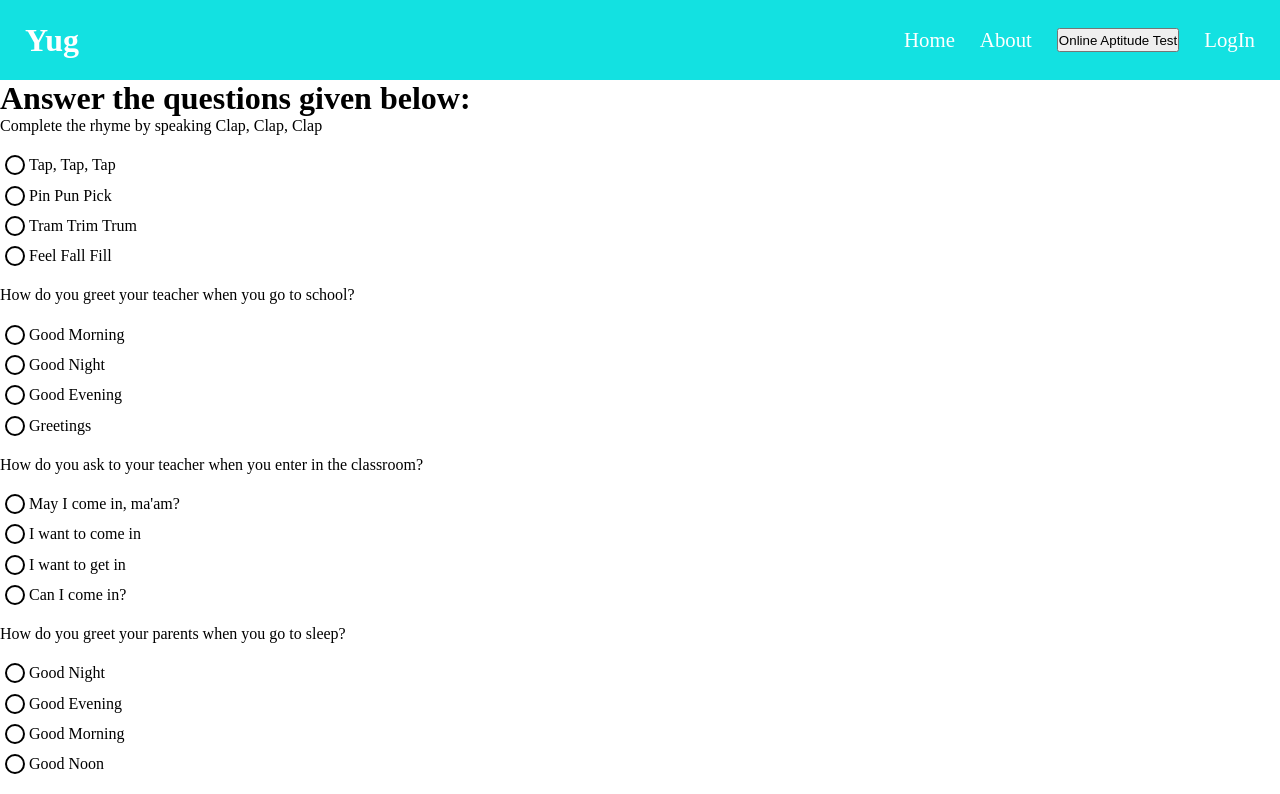
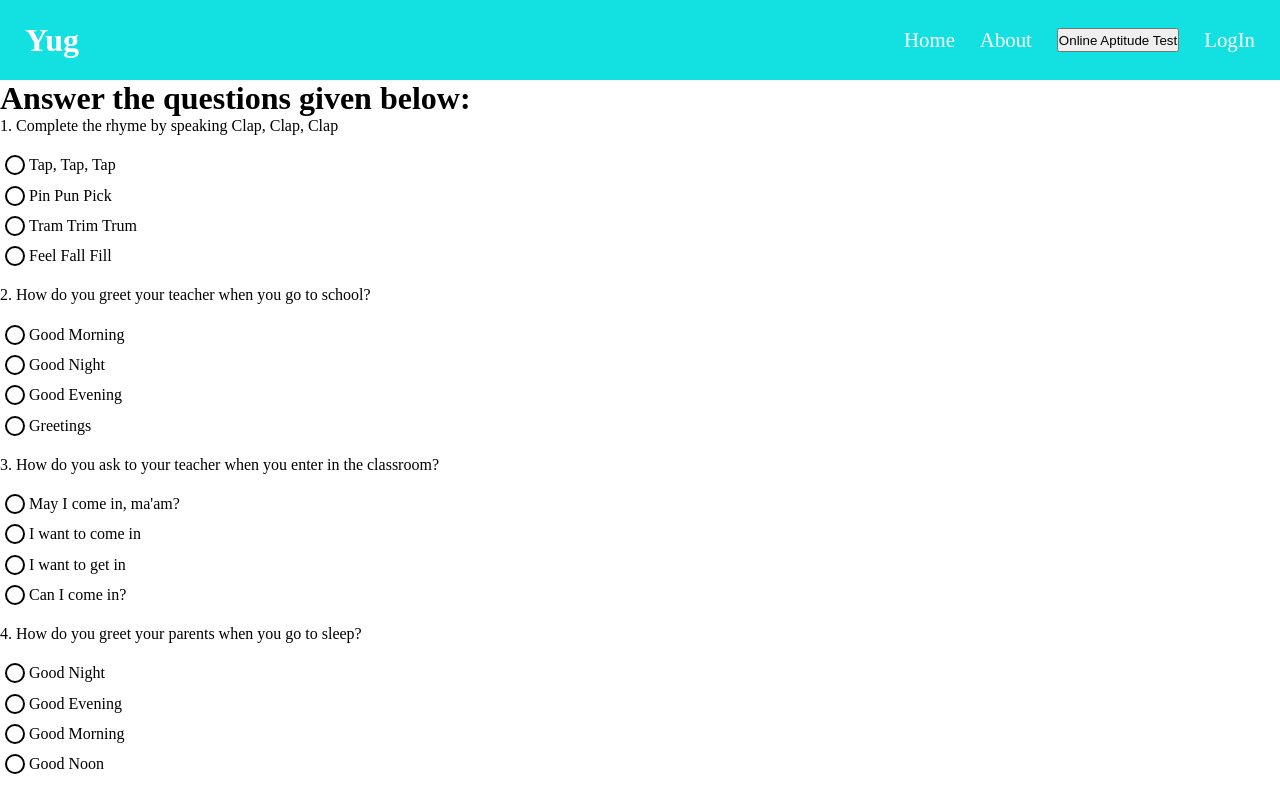
Before and after one commit to zugzwang03/Yug, an Angular app in the folder client/: page /test in a window 1280 px wide. Shown: the top 794 px of the page. Built offline with nearby package versions, Linux system fonts and the light colour scheme.

Commit message:
score-card done

```diff
--- a/client/src/app/app.routes.ts
+++ b/client/src/app/app.routes.ts
@@ -3,10 +3,12 @@ import { StudentLoginComponent } from './student-login/student-login.component';
 import { LandingPageComponent } from './landing-page/landing-page.component';
 import { StudentRegistrationComponent } from './student-registration/student-registration.component';
 import { TestComponent } from './test/test.component';
+import { ScoreCardComponent } from './score-card/score-card.component';
 
 export const routes: Routes = [
     { path: "studentLogin", component: StudentLoginComponent },
     { path: "landing-page", component: LandingPageComponent },
     { path: "studentRegistration", component: StudentRegistrationComponent },
-    { path: "test", component: TestComponent}
+    { path: "test", component: TestComponent },
+    { path: "score-card", component: ScoreCardComponent }
 ];
--- /dev/null
+++ b/client/src/app/score-card/score-card.component.html
@@ -0,0 +1,8 @@
+<h2>
+  You have scored
+  <strong
+    >{{ aptitudeScore.userScore }} / {{ aptitudeScore.totalScore }}
+  </strong>
+</h2>
+<h4>Your percentage is {{ aptitudeScore.percentage }} percent.</h4>
+<button (click)="backHome()">Take me back to Home Page</button>
--- /dev/null
+++ b/client/src/app/score-card/score-card.component.ts
@@ -0,0 +1,26 @@
+import { Component, OnInit } from '@angular/core';
+import { StudentService } from '../student.service';
+import { aptitudeScore } from '../question';
+import { Router, RouterModule } from '@angular/router';
+
+@Component({
+  selector: 'app-score-card',
+  standalone: true,
+  imports: [RouterModule],
+  templateUrl: './score-card.component.html',
+  styleUrl: './score-card.component.css'
+})
+export class ScoreCardComponent implements OnInit {
+  aptitudeScore: aptitudeScore = {
+    userScore: 0,
+    totalScore: 0,
+    percentage: 0
+  }
+  constructor(private studentService: StudentService, private router: Router) { }
+  ngOnInit(): void {
+    this.aptitudeScore = this.studentService.aptitudeScore;
+  }
+  backHome() {
+    this.router.navigateByUrl('landing-page')
+  }
+}
--- a/client/src/app/student.service.ts
+++ b/client/src/app/student.service.ts
@@ -2,6 +2,7 @@ import { HttpClient } from '@angular/common/http';
 import { Injectable } from '@angular/core';
 import { Observable } from 'rxjs';
 import { studentLogin, studentRegistration } from './student';
+import { aptitudeScore } from './question';
 
 @Injectable({
   providedIn: 'root',
@@ -22,7 +23,12 @@ export class StudentService {
     phoneNumber: 0,
     parentPhoneNumber: 0
   }
-  constructor(private http: HttpClient) {}
+  aptitudeScore: aptitudeScore = {
+    userScore: 0,
+    totalScore: 0,
+    percentage: 0
+  }
+  constructor(private http: HttpClient) { }
   studentRegistration(student: studentRegistration): Observable<string> {
     return this.http.post<string>(
       'http://localhost:3000/api/v1/student/register',
--- a/client/src/app/test/test.component.html
+++ b/client/src/app/test/test.component.html
@@ -3,7 +3,7 @@
 <ol>
   <li>
     <span *ngFor="let questions of questionSet; let i = index">
-      <label id="example-radio-group-label">{{questions.question}} <br /></label>
+      {{i + 1}}. <label id="example-radio-group-label">{{questions.question}} <br /></label>
       <mat-radio-group
         aria-labelledby="example-radio-group-label"
         class="example-radio-group"
@@ -12,8 +12,6 @@
           class="example-radio-button"
           *ngFor="let option of questions.options"
           [value]="option"
-          name="questions.userAnswer" ngDefaultControl
-          [(ngModel)]="questions.userAnswer"
           (change)="onRadioChange($event, i)"
         >
           {{ option.value }}
--- a/client/src/app/test/test.component.ts
+++ b/client/src/app/test/test.component.ts
@@ -1,24 +1,23 @@
-import { Component, Input } from '@angular/core';
+import { Component } from '@angular/core';
 import { FormsModule } from '@angular/forms';
-import { MatRadioModule, MatRadioGroup, MatRadioButton } from "@angular/material/radio";
+import { MatRadioModule } from "@angular/material/radio";
 import { CommonModule } from '@angular/common';
 import { questionSet } from '../question';
 import { HttpClient } from '@angular/common/http';
 import { MatRadioChange } from '@angular/material/radio';
 import { StudentService } from '../student.service';
+import { Route, Router } from '@angular/router';
 
 @Component({
   selector: 'app-test',
   standalone: true,
-  imports: [MatRadioModule, FormsModule, MatRadioGroup, MatRadioButton, CommonModule],
+  imports: [MatRadioModule, FormsModule, CommonModule],
   templateUrl: './test.component.html',
   styleUrl: './test.component.css'
 })
 export class TestComponent {
-  answer: string = "";
   questionSet: questionSet[] = [];
-  answers: String[] = [];
-  constructor(private http: HttpClient, private studentService: StudentService) {
+  constructor(private http: HttpClient, private studentService: StudentService, private router: Router) {
     this.getQuestions();
   }
   getQuestions() {
@@ -30,16 +29,21 @@ export class TestComponent {
     var totalScore = this.questionSet.length;
     var scoreObtained = 0;
     for (var i = 0; i < this.questionSet.length; i++) {
-      var userAnswer = (this.answers[i]);
+      var userAnswer = (this.questionSet[i].userAnswer);
       var rightAnswer = (this.questionSet[i].rightAnswer);
       if (userAnswer == rightAnswer) {
         scoreObtained++;
       }
     }
-    console.log((scoreObtained / totalScore) * 100);
+    this.studentService.aptitudeScore = {
+      userScore: scoreObtained,
+      totalScore: totalScore,
+      percentage: (scoreObtained / totalScore) * 100
+    };
+    this.router.navigateByUrl('score-card');
   }
   onRadioChange(event: MatRadioChange, index: number) {
     const selectedValue = event.value.value;
-    this.answers[index] = selectedValue;
+    this.questionSet[index].userAnswer = selectedValue;
   }
 }
--- a/client/src/assets/questionSet1.json
+++ b/client/src/assets/questionSet1.json
@@ -3,10 +3,10 @@
     {
       "question": "Complete the rhyme by speaking Clap, Clap, Clap",
       "options": [
-        { "value": "Tap, Tap, Tap", "isAnswer": true },
-        { "value": "Pin Pun Pick", "isAnswer": false },
-        { "value": "Tram Trim Trum", "isAnswer": false },
-        { "value": "Feel Fall Fill", "isAnswer": false }
+        { "value": "Tap, Tap, Tap" },
+        { "value": "Pin Pun Pick" },
+        { "value": "Tram Trim Trum" },
+        { "value": "Feel Fall Fill" }
       ],
       "rightAnswer": "Tap, Tap, Tap",
       "userAnswer": ""
@@ -14,10 +14,10 @@
     {
       "question": "How do you greet your teacher when you go to school?",
       "options": [
-        { "value": "Good Morning", "isAnswer": true },
-        { "value": "Good Night", "isAnswer": false },
-        { "value": "Good Evening", "isAnswer": false },
-        { "value": "Greetings ", "isAnswer": false }
+        { "value": "Good Morning" },
+        { "value": "Good Night" },
+        { "value": "Good Evening" },
+        { "value": "Greetings " }
       ],
       "rightAnswer": "Good Morning",
       "userAnswer": ""
@@ -25,10 +25,10 @@
     {
       "question": "How do you ask to your teacher when you enter in the classroom?",
       "options": [
-        { "value": "May I come in, ma'am?", "isAnswer": true },
-        { "value": "I want to come in", "isAnswer": false },
-        { "value": "I want to get in", "isAnswer": false },
-        { "value": "Can I come in?", "isAnswer": false }
+        { "value": "May I come in, ma'am?" },
+        { "value": "I want to come in" },
+        { "value": "I want to get in" },
+        { "value": "Can I come in?" }
       ],
       "rightAnswer": "May I come in, ma'am?",
       "userAnswer": ""
@@ -36,24 +36,24 @@
     {
       "question": "How do you greet your parents when you go to sleep?",
       "options": [
-        { "value": "Good Night", "isAnswer": true },
-        { "value": "Good Evening", "isAnswer": false },
-        { "value": "Good Morning", "isAnswer": false },
-        { "value": "Good Noon", "isAnswer": false }
+        { "value": "Good Night" },
+        { "value": "Good Evening" },
+        { "value": "Good Morning" },
+        { "value": "Good Noon" }
       ],
       "rightAnswer": "Good Night",
       "userAnswer": ""
     },
     {
-        "question": "Complete the rhyme by speaking: Jump, jump, jump",
-        "options": [
-            {"value": "Run, run, run", "isAnswer": true},
-            {"value": "Pin, pun, pick", "isAnswer": false},
-            {"value": "Tram, trim, trum", "isAnswer": false},
-            {"value": "Pick, pluck, play", "isAnswer": false}
-        ],
-        "rightAnswer": "Run, run, run",
-        "userAnswer": ""
+      "question": "Complete the rhyme by speaking: Jump, jump, jump",
+      "options": [
+        { "value": "Run, run, run" },
+        { "value": "Pin, pun, pick" },
+        { "value": "Tram, trim, trum" },
+        { "value": "Pick, pluck, play" }
+      ],
+      "rightAnswer": "Run, run, run",
+      "userAnswer": ""
     }
   ]
 }
```
Also changed, not shown: client/src/app/question.ts (+7 -2 lines), client/src/app/score-card/score-card.component.css (added), client/src/app/student.ts (line endings or trailing spaces).
